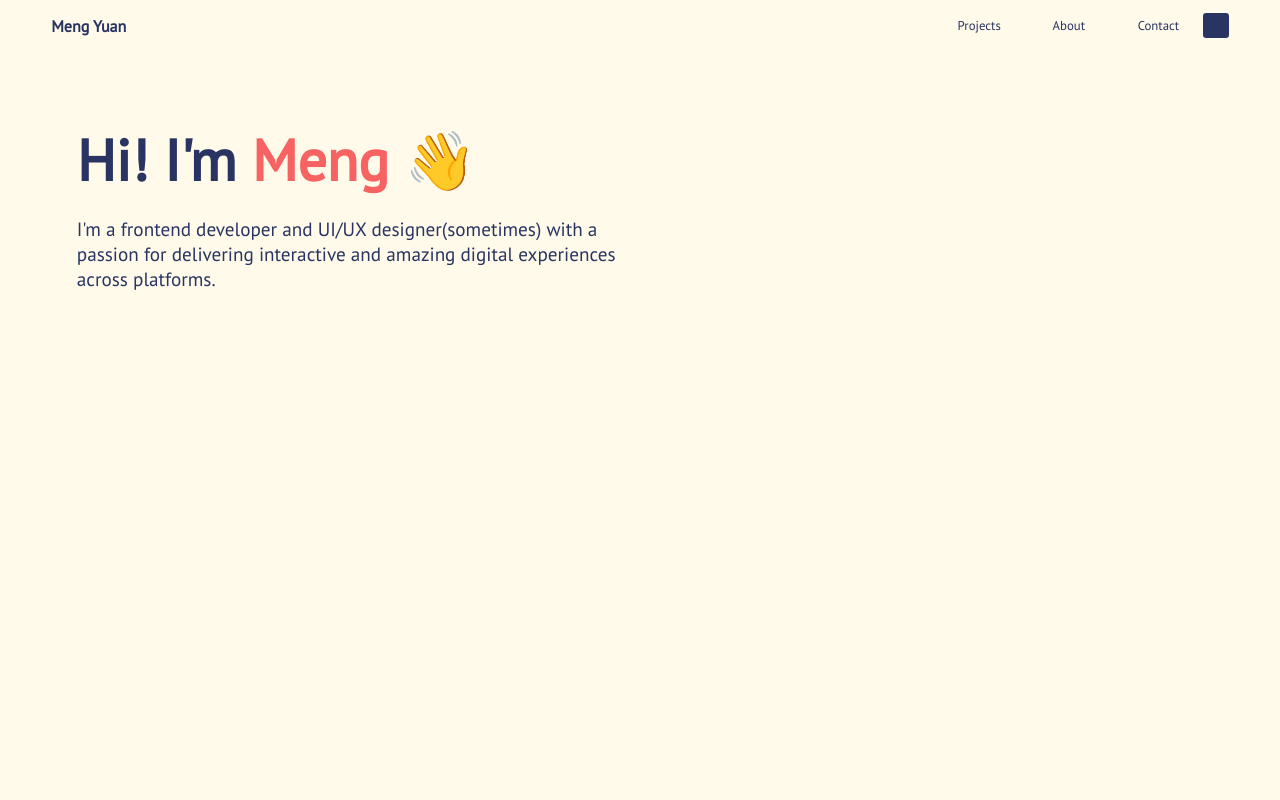
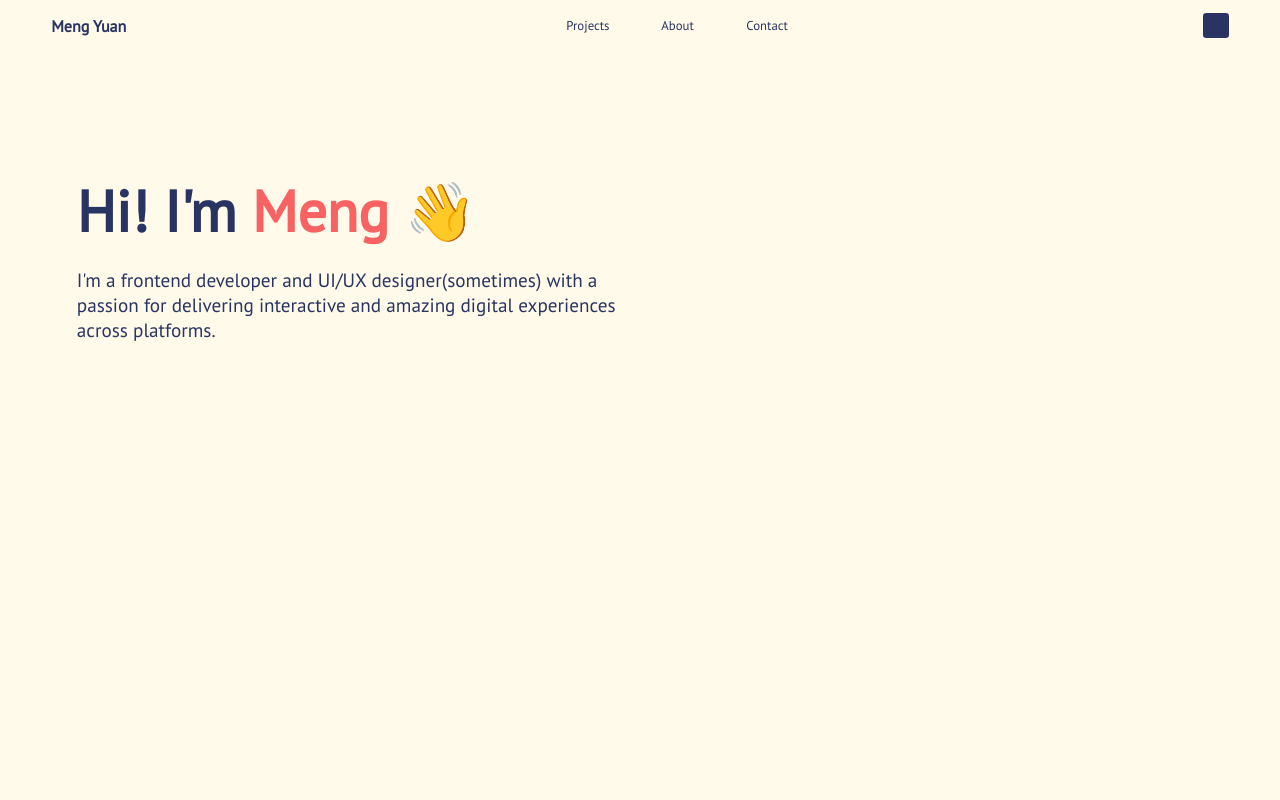
Before and after one commit to mong00x/portfolio, a Next.js app: page / in a window 1280 px wide. Shown: the top 800 px of the page. Built offline with nearby package versions, Linux system fonts and the light colour scheme.

Commit message:
chenge theme button into fixed and fix navbar alignment

```diff
--- a/pages/index.js
+++ b/pages/index.js
@@ -29,11 +29,12 @@ export default function Home() {
           <button className={styles.navBtn}>Projects</button>
           <button className={styles.navBtn}>About</button>
           <button className={styles.navBtn}>Contact</button>
-          <div className={styles.themeBtnContainer}>
-            <button className={styles.themeBtn}>
-              <ion-icon name="moon-outline"></ion-icon>
-            </button>
-          </div>
+        </div>
+        <div className={styles.placeHolder}></div>
+        <div className={styles.themeBtnContainer}>
+          <button className={styles.themeBtn}>
+            <ion-icon name="moon-outline"></ion-icon>
+          </button>
         </div>
       </nav>
       <main className={styles.main}>
--- a/styles/Home.module.css
+++ b/styles/Home.module.css
@@ -8,13 +8,13 @@
 }
 
 .nav {
+  background-color: var(--primary-color);
   margin: 0 auto;
-  width: 92vw;
+  width: 100%;
   height: 4vw;
   max-width: 2400px;
   display: flex;
   justify-content: space-between;
-  position: fixed;
 }
 
 .brand {
@@ -38,7 +38,9 @@
   font-size: 1.25vw;
   width: 2vw;
   height: 2vw;
-  margin: auto;
+  margin: 1vw 0;
+  position: fixed;
+  right: 4vw;
   border-radius: 0.25vw;
   align-items: center;
   transition: filter 0.3s;
```
